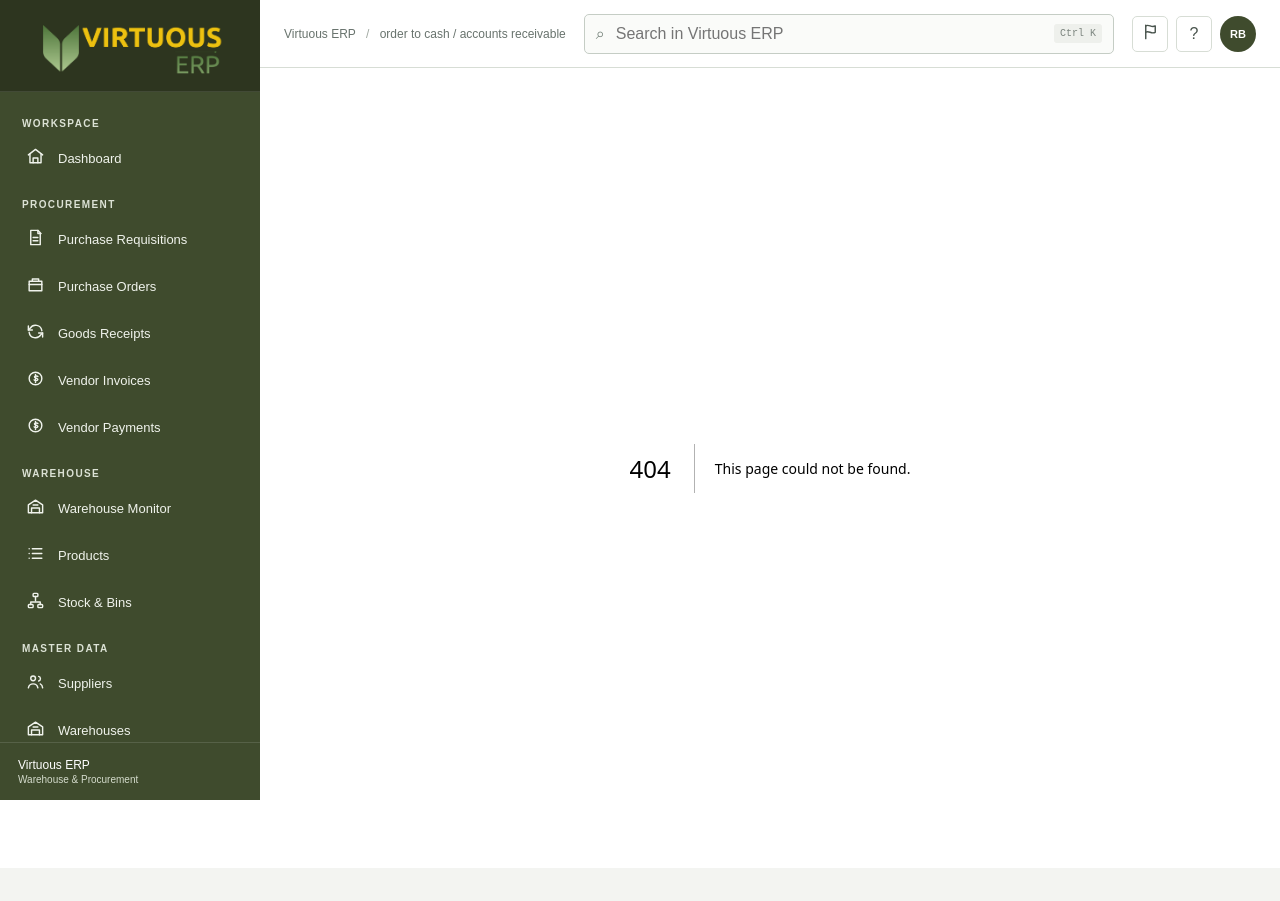
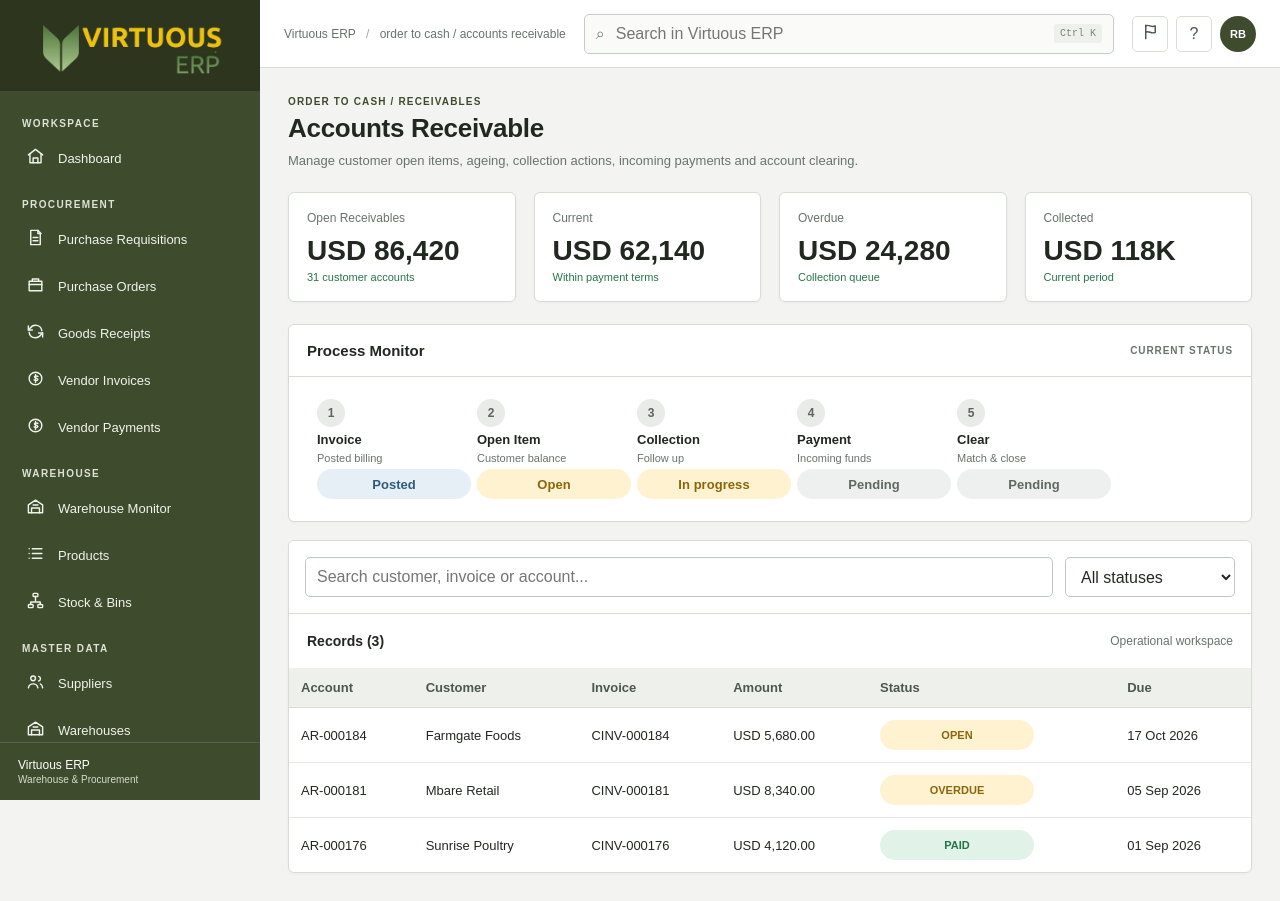
Before and after one commit to robiebnd/Virtuous-ERP, a Next.js app in the folder frontend/: page /order-to-cash/accounts-receivable in a window 1280 px wide. Before the commit this address had no page. Before the commit the page ends 868 px from the top, so only its background shows below. Built offline with nearby package versions, Linux system fonts and the light colour scheme; a web font is replaced by a local one.

Commit message:
Add accounts receivable workspace

```diff
--- /dev/null
+++ b/frontend/app/order-to-cash/accounts-receivable/page.tsx
@@ -0,0 +1,10 @@
+import { ModuleWorkspace } from "@/components/ModuleWorkspace";
+
+export default function AccountsReceivable() {
+  const rows = [
+    { Account: "AR-000184", Customer: "Farmgate Foods", Invoice: "CINV-000184", Amount: "USD 5,680.00", Status: "OPEN", Due: "17 Oct 2026" },
+    { Account: "AR-000181", Customer: "Mbare Retail", Invoice: "CINV-000181", Amount: "USD 8,340.00", Status: "OVERDUE", Due: "05 Sep 2026" },
+    { Account: "AR-000176", Customer: "Sunrise Poultry", Invoice: "CINV-000176", Amount: "USD 4,120.00", Status: "PAID", Due: "01 Sep 2026" },
+  ];
+  return <ModuleWorkspace eyebrow="ORDER TO CASH / RECEIVABLES" title="Accounts Receivable" description="Manage customer open items, ageing, collection actions, incoming payments and account clearing." stats={[{label:"Open Receivables",value:"USD 86,420",foot:"31 customer accounts"},{label:"Current",value:"USD 62,140",foot:"Within payment terms"},{label:"Overdue",value:"USD 24,280",foot:"Collection queue",tone:"warning"},{label:"Collected",value:"USD 118K",foot:"Current period",tone:"success"}]} process={[{label:"Invoice",detail:"Posted billing",status:"Posted",tone:"ready"},{label:"Open Item",detail:"Customer balance",status:"Open",tone:"pending"},{label:"Collection",detail:"Follow up",status:"In progress",tone:"pending"},{label:"Payment",detail:"Incoming funds",status:"Pending",tone:"draft"},{label:"Clear",detail:"Match & close",status:"Pending",tone:"draft"}]} columns={["Account","Customer","Invoice","Amount","Status","Due"]} rows={rows} searchPlaceholder="Search customer, invoice or account..." />;
+}
```
